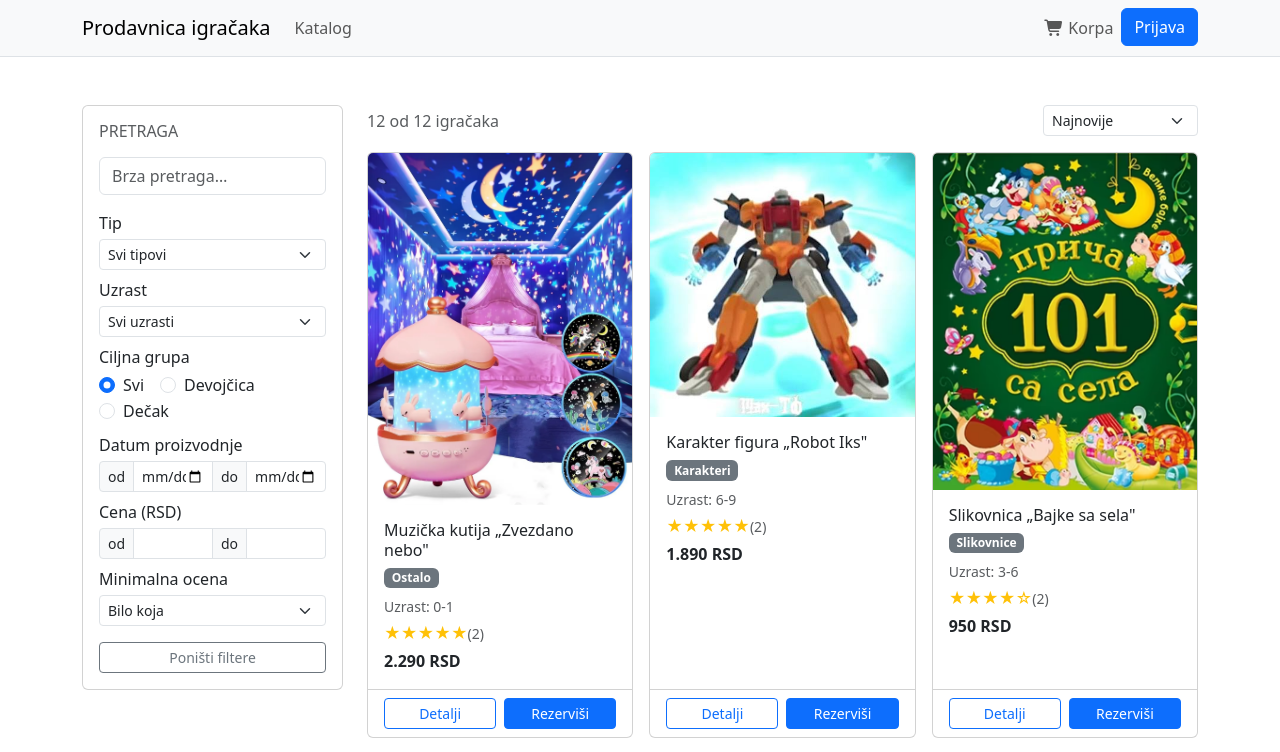
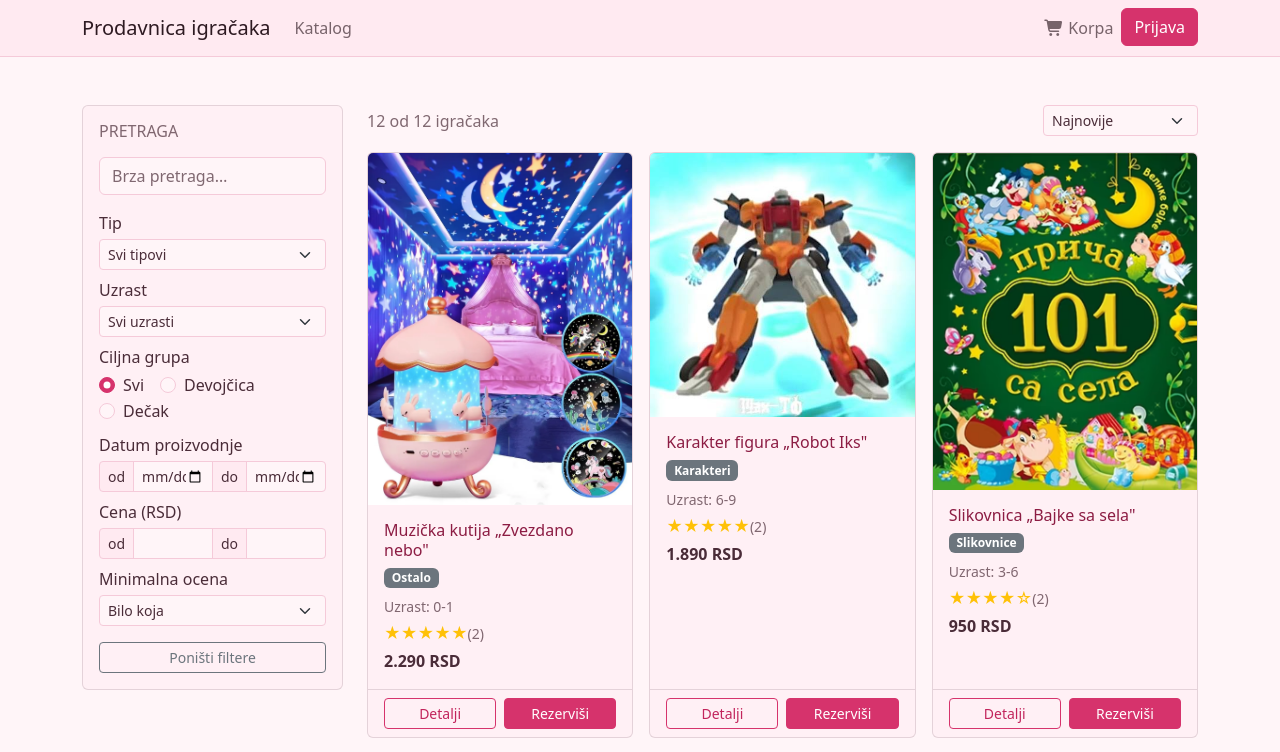
Before and after one commit to alexeidjango/singidunum-projektovanje-korisnickih-interfejsa, an Angular app: page / in a window 1280 px wide. Shown: the top 752 px of the page. Built offline with nearby package versions, Linux system fonts and the light colour scheme.

Commit message:
Add pinkish theme

```diff
--- a/src/index.html
+++ b/src/index.html
@@ -7,7 +7,7 @@
   <meta name="viewport" content="width=device-width, initial-scale=1">
   <link rel="icon" type="image/x-png" href="favicon.png">
 </head>
-<body data-bs-theme="light">
+<body data-bs-theme="pink">
   <app-root></app-root>
 </body>
 </html>
--- a/src/styles.css
+++ b/src/styles.css
@@ -1,3 +1,102 @@
 input.ng-invalid {
   border: 1px solid #a94442;
 }
+
+/* AM: pink theme - it's a toy shop anyway! Obviously, not manually - generated
+   it with https://bootstrap.build/, then extracted the essentials.
+*/
+
+[data-bs-theme='pink'] {
+  color-scheme: light;
+
+  --bs-body-bg: #fff5f8;
+  --bs-body-bg-rgb: 255, 245, 248;
+  --bs-body-color: #4a2c38;
+  --bs-body-color-rgb: 74, 44, 56;
+  --bs-emphasis-color: #2e1a22;
+  --bs-emphasis-color-rgb: 46, 26, 34;
+  --bs-heading-color: #8c1c43;
+
+  --bs-secondary-color: rgba(74, 44, 56, 0.7);
+  --bs-secondary-color-rgb: 74, 44, 56;
+  --bs-secondary-bg: #ffe3ec;
+  --bs-secondary-bg-rgb: 255, 227, 236;
+  --bs-tertiary-color: rgba(74, 44, 56, 0.5);
+  --bs-tertiary-color-rgb: 74, 44, 56;
+  --bs-tertiary-bg: #ffeaf1;
+  --bs-tertiary-bg-rgb: 255, 234, 241;
+
+  --bs-border-color: #f5cad9;
+  --bs-border-color-translucent: rgba(74, 44, 56, 0.15);
+
+  --bs-primary: #d6336c;
+  --bs-primary-rgb: 214, 51, 108;
+  --bs-primary-text-emphasis: #8c1c43;
+  --bs-primary-bg-subtle: #ffdeeb;
+  --bs-primary-border-subtle: #f7a8c4;
+
+  --bs-link-color: #c2255c;
+  --bs-link-color-rgb: 194, 37, 92;
+  --bs-link-hover-color: #a61e4d;
+  --bs-link-hover-color-rgb: 166, 30, 77;
+
+  --bs-focus-ring-color: rgba(214, 51, 108, 0.25);
+
+  --surface-bg: #fff0f5;
+}
+
+[data-bs-theme='pink'] .card {
+  --bs-card-bg: var(--surface-bg);
+}
+
+[data-bs-theme='pink'] .modal-content {
+  --bs-modal-bg: var(--surface-bg);
+}
+
+[data-bs-theme='pink'] .dropdown-menu {
+  --bs-dropdown-bg: var(--surface-bg);
+}
+
+[data-bs-theme='pink'] .list-group {
+  --bs-list-group-bg: var(--surface-bg);
+}
+
+[data-bs-theme='pink'] .btn-primary {
+  --bs-btn-bg: #d6336c;
+  --bs-btn-border-color: #d6336c;
+  --bs-btn-hover-bg: #b02455;
+  --bs-btn-hover-border-color: #a61e4d;
+  --bs-btn-active-bg: #a61e4d;
+  --bs-btn-active-border-color: #93153f;
+  --bs-btn-disabled-bg: #d6336c;
+  --bs-btn-disabled-border-color: #d6336c;
+  --bs-btn-focus-shadow-rgb: 214, 51, 108;
+}
+
+[data-bs-theme='pink'] .btn-outline-primary {
+  --bs-btn-color: #c2255c;
+  --bs-btn-border-color: #d6336c;
+  --bs-btn-hover-bg: #d6336c;
+  --bs-btn-hover-border-color: #d6336c;
+  --bs-btn-active-bg: #c2255c;
+  --bs-btn-active-border-color: #c2255c;
+  --bs-btn-disabled-color: #c2255c;
+  --bs-btn-disabled-border-color: #d6336c;
+  --bs-btn-focus-shadow-rgb: 214, 51, 108;
+}
+
+[data-bs-theme='pink'] .form-control:focus,
+[data-bs-theme='pink'] .form-select:focus,
+[data-bs-theme='pink'] .form-check-input:focus {
+  border-color: #f7a8c4;
+  box-shadow: 0 0 0 0.25rem rgba(214, 51, 108, 0.25);
+}
+
+[data-bs-theme='pink'] .form-check-input:checked {
+  background-color: #d6336c;
+  border-color: #d6336c;
+}
+
+[data-bs-theme='pink'] .nav-link:focus-visible {
+  box-shadow: 0 0 0 0.25rem rgba(214, 51, 108, 0.25);
+}
```
